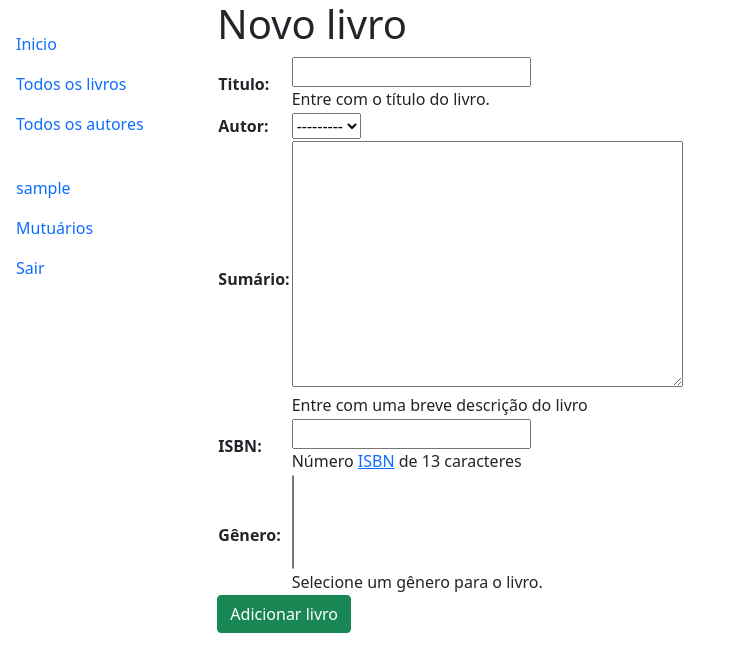
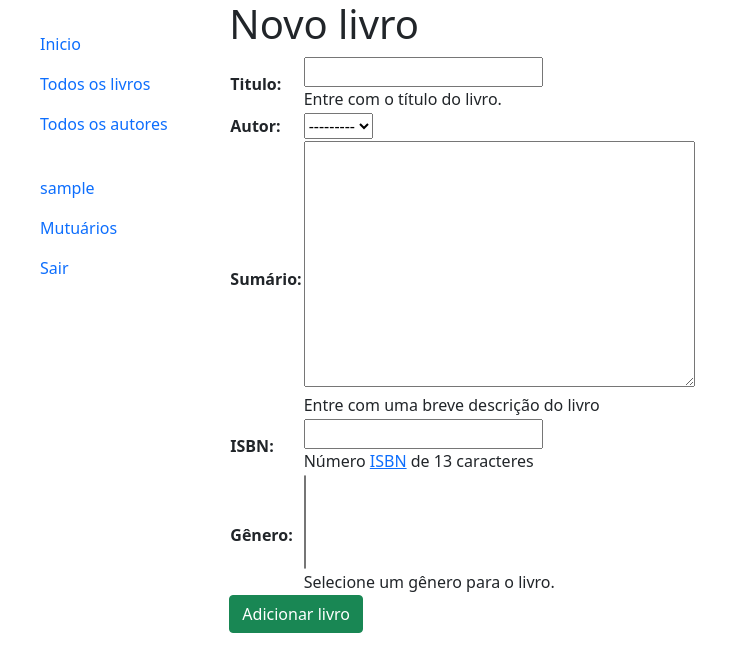
Before and after one commit to ciparthur/Biblioteca_local, a Django app: page /livros/adicionar in a window 1280 px wide. Shown: the top 672 px of the page, without its empty margins (0-742 px from the left). Run offline with Django 4.2, Linux system fonts and the light colour scheme; the visitor is signed in with stand-in values (Sample User, id 1); data that the repository does not hold is empty.

Commit message:
Update base.html

```diff
--- a/catalogo/templates/base.html
+++ b/catalogo/templates/base.html
@@ -17,9 +17,8 @@
 		<link rel="manifest" href="{% static 'favicon/site.webmanifest' %}">
     </head>
     <body>
-        <div class="conteiner-fluid">
-            <div class="row">
-                <div class="col-sm-2">
+        <div class="container-fluid row">
+            <div class="col-md-2">
                 {% block sidebar %}
                     <br>
                     <ul class="sidebar-nav">
@@ -46,27 +45,6 @@
 
             <div class="col-md">
                 {% block content %}{% endblock %}
-
-                    <!--{% block paginated %}
-                        {% if is_paginated %}
-                            <div class="pagination">
-                                <span class="page-link">
-                                    {% if page_obj.has_previous %}
-                                        <a href="{{ request.path }}?page={{ page_obj.previous_page_number}}">Voltar</a>
-                                    {% endif %}
-
-                                    <span class="page-current">
-                                        Página {{ page_obj.number }} de {{ page_obj.paginator.num_pages }}
-                                    </span>
-
-                                    {% if page_obj.has_next %}
-                                        <a href="{{ request.path }}?page={{ page_obj.next_page_number}}">Próxima</a>
-                                    {% endif %}
-                                </span>
-                            </div>
-                        {% endif %}
-                    {% endblock %}-->
-                </div>
             </div>
         </div>
     </body>
```
Lines whose indentation alone changed are shown as unchanged.
